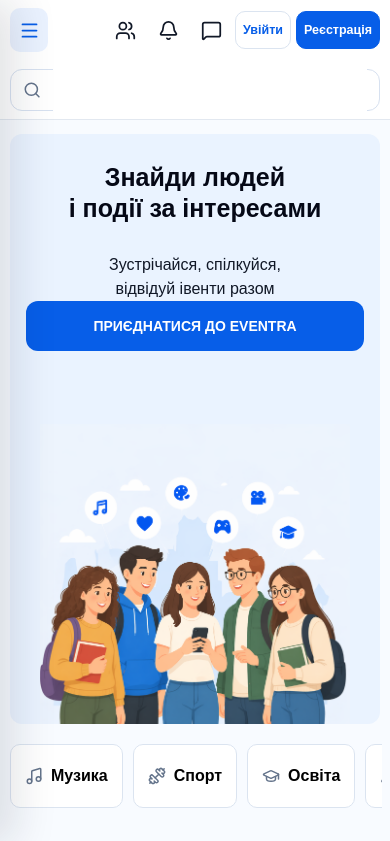
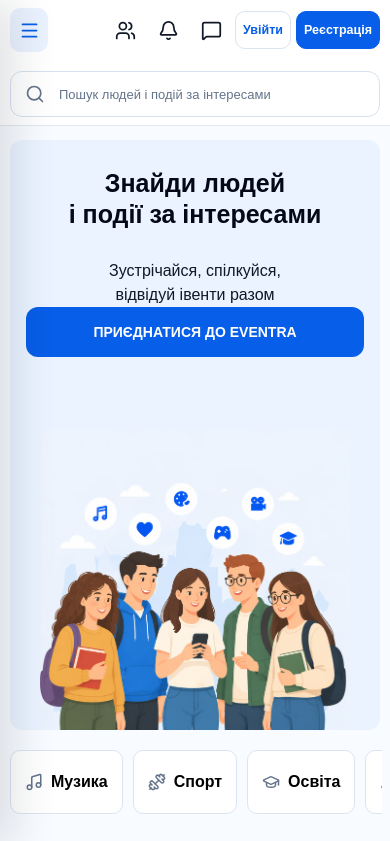
Before and after one commit to roksolianakachala/Eventra, a React (Create React App) app in the folder frontend/: page / in a window 390 px wide. Shown: the top 841 px of the page. Built offline with nearby package versions, Linux system fonts and the light colour scheme; no server answers.

Commit message:
header change

```diff
--- a/frontend/src/widgets/Header/Header.css
+++ b/frontend/src/widgets/Header/Header.css
@@ -42,18 +42,33 @@
   height: 48px;
   border: 1px solid #d7e1f0;
   border-radius: 12px;
+  background: #ffffff;
   display: flex;
   align-items: center;
   padding: 0 16px;
   gap: 12px;
   color: #64748b;
+  overflow: hidden;
 }
 
 .search input {
   width: 100%;
+  min-width: 0;
   border: none;
   outline: none;
+  background: transparent;
+  color: #111827;
   font-size: 15px;
+  text-overflow: ellipsis;
+}
+
+.search input::placeholder {
+  color: #64748b;
+  opacity: 1;
+}
+
+.search svg {
+  flex-shrink: 0;
 }
 
 .header-actions {
@@ -202,8 +217,8 @@
     grid-area: search;
     width: 100%;
     min-width: 0;
-    height: 44px;
-    padding: 0 12px;
+    height: 46px;
+    padding: 0 14px;
     position: relative;
     z-index: 0;
   }
@@ -266,12 +281,12 @@
   }
 
   .search {
-    height: 42px;
-    margin-top: 2px;
+    height: 46px;
+    margin-top: 4px;
   }
 
-  .search input::placeholder {
-    color: transparent;
+  .search input {
+    font-size: 13px;
   }
 }
 
```
